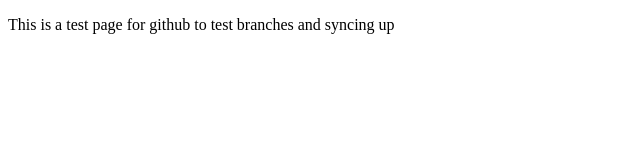
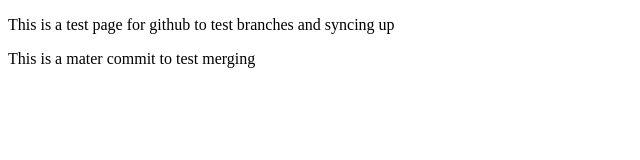
Before and after one commit to mawkleonite/New-Test-Repository, a plain HTML site: page index.html in a window 1280 px wide. Shown: the whole page, without its empty margins (0-640 px from the left). Drawn offline with nearby package versions, Linux system fonts and the light colour scheme.

Commit message:
Master change

```diff
--- a/index.html
+++ b/index.html
@@ -26,6 +26,7 @@
 
   <body>
 <p>This is a test page for github to test branches and syncing up</p>
+<div>This is a mater commit to test merging</div>
   <script src="footerscripts.js"></script>
   </body>
 </html>
```
